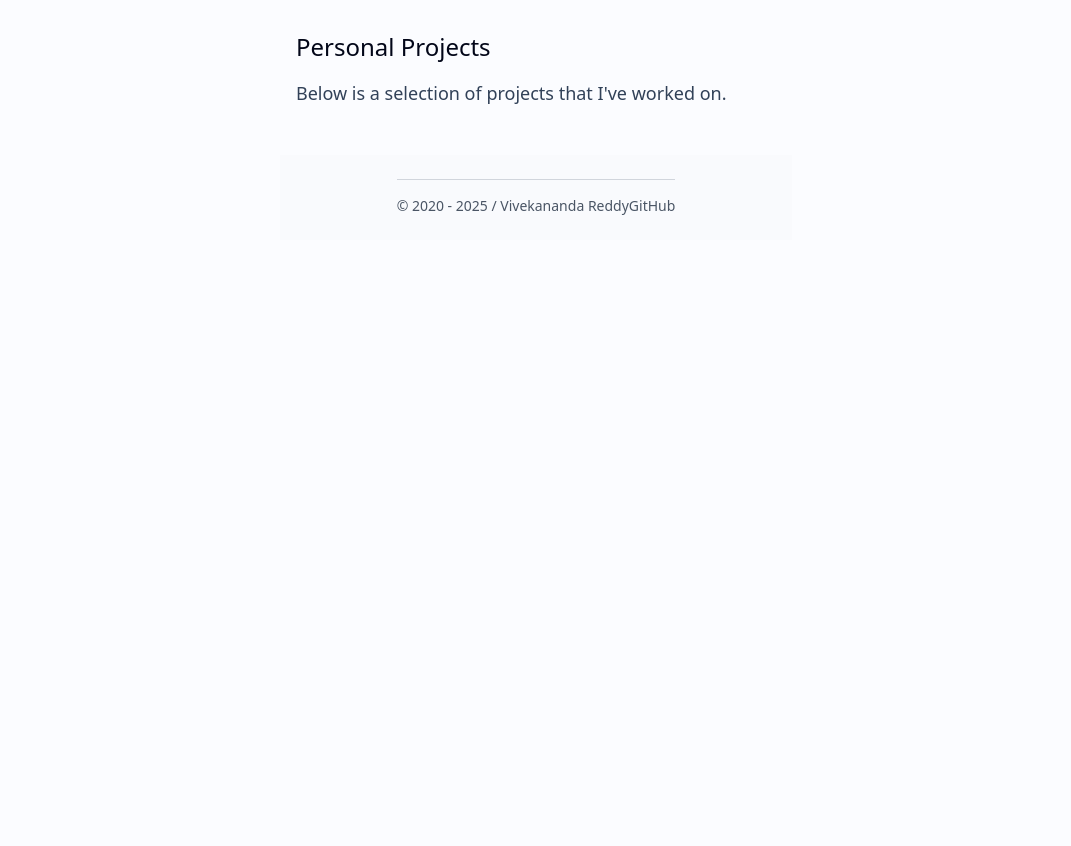
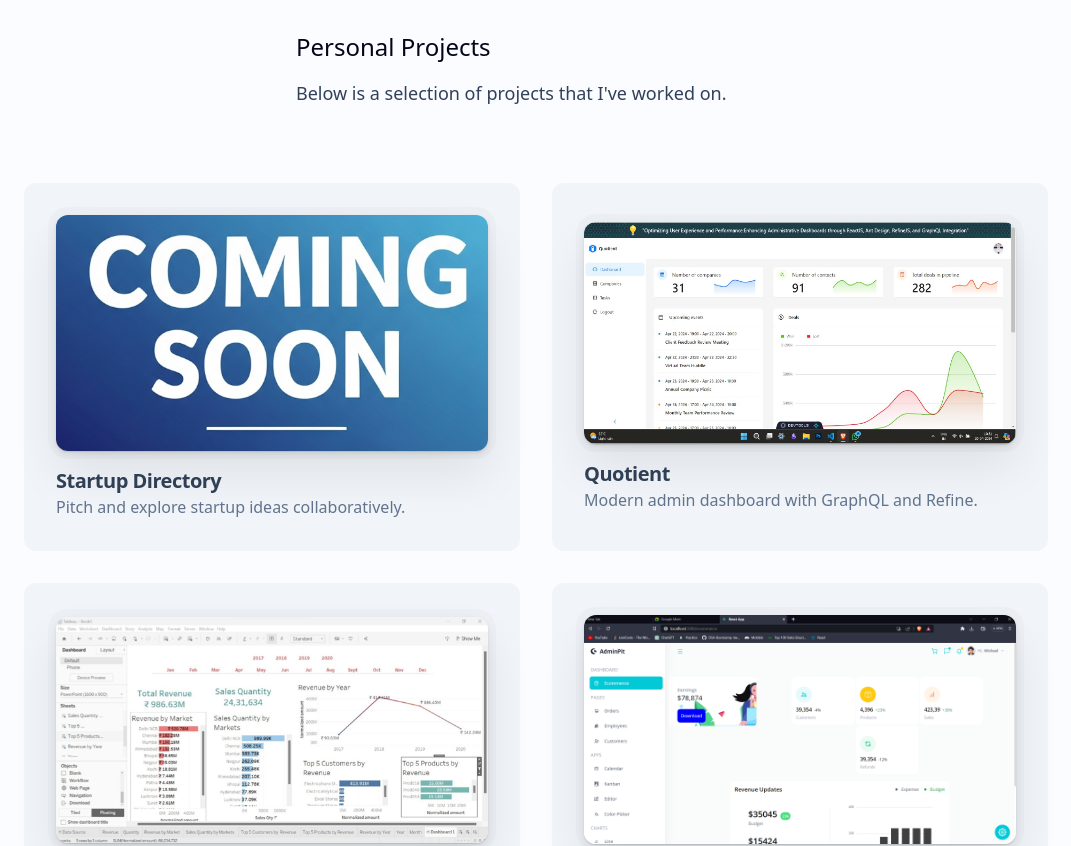
Before and after one commit to VivekanandaReddy3/portfolio, a Next.js app: page / in a window 1280 px wide. Shown: the part 560-1406 px from the top of the page, without its empty margins (104-1175 px from the left). Before the commit the page ends 800 px from the top, so only its background shows below. Built offline with nearby package versions, Linux system fonts and the light colour scheme.

Commit message:
feat: implement project cards for project showcase

```diff
--- a/app/globals.css
+++ b/app/globals.css
@@ -20,6 +20,19 @@
   --font-mono: var(--font-geist-mono);
 }
 
+@layer utilities {
+  .shadow-project {
+    box-shadow:
+      0 2px 12px rgba(0, 0, 0, 0.02),
+      0 4px 8px rgba(0, 0, 0, 0.03),
+      0 2px 4px rgba(0, 0, 0, 0.04),
+      0 1px 2px rgba(0, 0, 0, 0.05),
+      0 1px rgba(0, 0, 0, 0.06),
+      0 0 0 8px rgba(0, 0, 0, 0.02),
+      0 24px 48px rgba(0, 0, 0, 0.08);
+  }
+}
+
 /* @media (prefers-color-scheme: dark) {
   :root {
     --background: #0a0a0a;
--- a/app/page.tsx
+++ b/app/page.tsx
@@ -1,4 +1,6 @@
 import Link from "next/link";
+import Image from "next/image";
+import { clsx } from "clsx";
 
 
 
@@ -76,8 +78,45 @@
         Below is a selection of projects that I&apos;ve worked on.
       </p>
 
+      <div>
+        <div>
 
+        </div>
+      </div>
 
+     <div className="grid sm:w-4/5 2xl:w-[40%] w-2/3 mx-auto md:grid-cols-2 grid-cols-1 gap-8 pt-15" >
+       {projects.map((project) => {
+            const isLink = !!project.href;
+            const WrappingComponent = isLink ? Link : 'div';
+
+            return (
+              <WrappingComponent
+                href={project.href ?? '/'}
+                key={project.title}
+                className={clsx(
+                  'flex flex-col justify-center bg-slate-100 hover:bg-slate-200/70 transition-colors rounded-xl p-8'
+                )}
+              >
+                <div className="relative rounded-xl mb-4 shadow-project">
+                  <Image
+                    width={450}
+                    height={240}
+                    quality={90}
+                    src={project.image}
+                    alt=""
+                    className="rounded-xl bg-cover"
+                  />
+                </div>
+                <h3 className="text-slate-700 font-semibold tracking-tight text-xl">
+                  {project.title}
+                </h3>
+                <h3 className="text-slate-500 text-base">
+                  {project.description}
+                </h3>
+              </WrappingComponent>
+            );
+          })}
+     </div>
 
 
     </section>
```
Also changed, not shown: package.json (+7 -6 lines), 1 other file (tests, documents, lock files or other folders).
